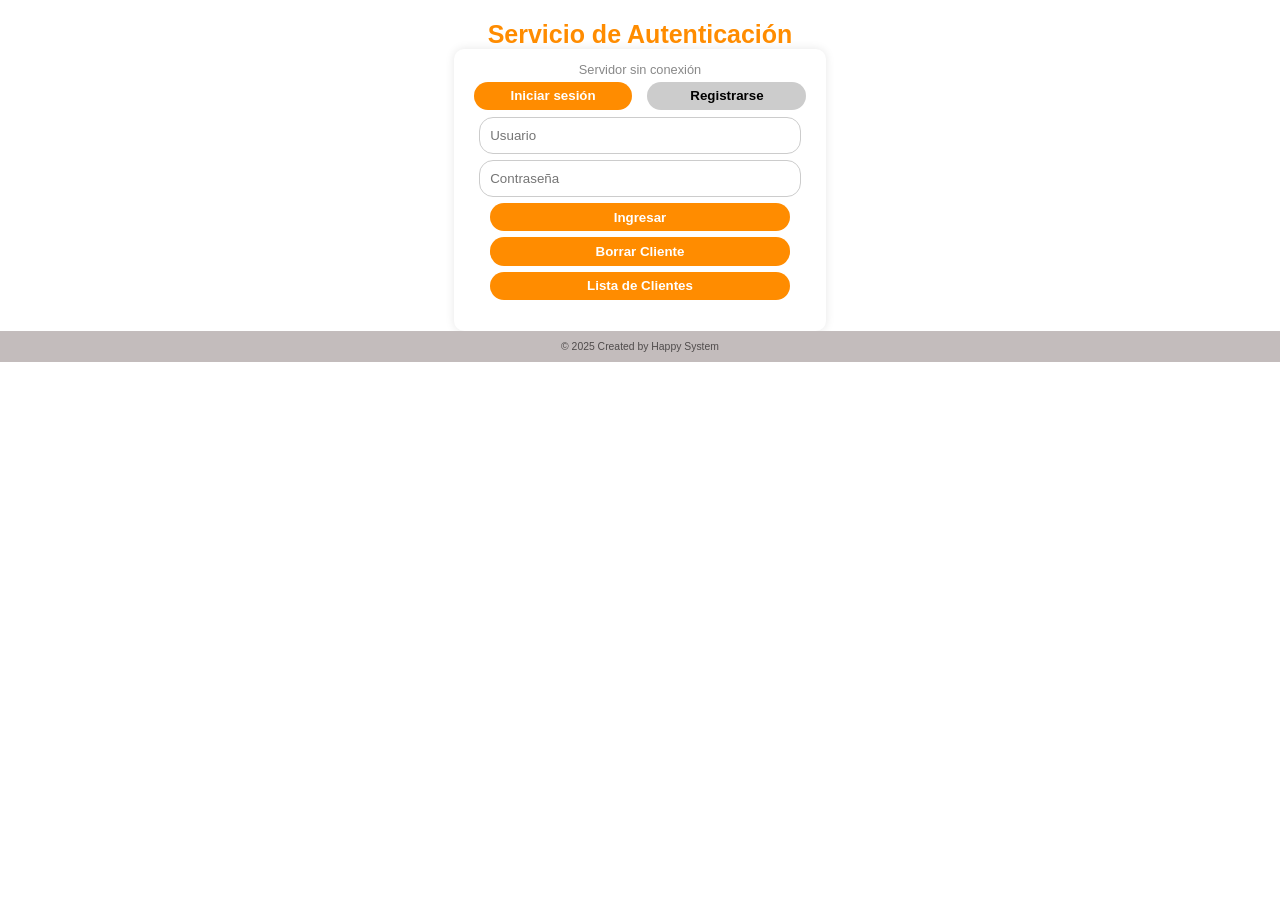
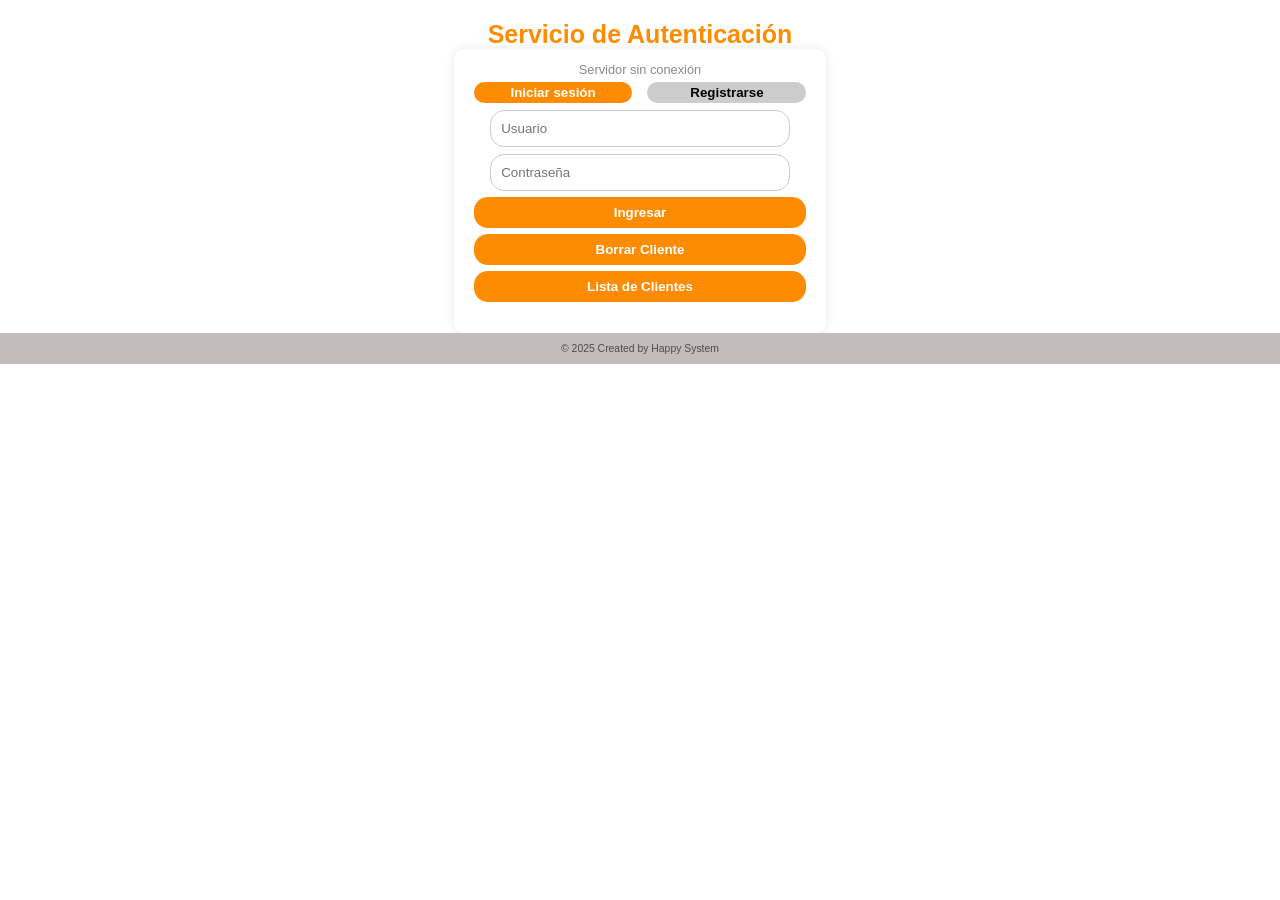

v.2.3 Software GYM para pruebas de carga

--- a/formulario.css
+++ b/formulario.css
@@ -47,7 +47,7 @@ h1 {
 /*--botones Iniciar sesion y Registrarse*/
 .button-group button {
   width: 48%;   /*Ancho de los botones*/
-  padding: 2%;
+  padding: 1%;
   
   border: none;
   border-radius: 14px;
@@ -72,12 +72,13 @@ input {         /*Entradas Usuario y Contraseña*/
   margin-top: 2%;
   border-radius: 14px;
   border: 1px solid #ccc;
+  box-sizing: border-box;
 }
-
+/*boton admin ingresar y cerrar sesion*/
 .action-btn {
-  width: 90%;          /* ocupa máximo el 90% del ancho de la pantalla */
+  width: 100%;          /* mismo ancho que botones administrativos */
   max-width: 400px;    /* nunca más grande que 400px */
-  padding: 2%;
+  padding: 8px 6px;
   margin-top: 6px;     /*Margen arriba de los botones*/
   background: #ff8c00;
   color: white;
@@ -85,12 +86,13 @@ input {         /*Entradas Usuario y Contraseña*/
   border-radius: 14px;
   cursor: pointer;
   font-weight: bold;
+  box-sizing: border-box;
 }
 
 .admin-btn {
   width: 100%;
   max-width: 400px;
-  padding: 12px 18px;
+  padding: 8px 16px;
   margin-top: 8px;
   background: #ff8c00;
   color: #ffffff;
@@ -119,8 +121,40 @@ input {         /*Entradas Usuario y Contraseña*/
   background: #32cd32;
 }
 
-.admin-btn--red {
-  background: #ff6b6b;
+.admin-btn--gray {
+  background: #e0e0e0;
+  color: #333;
+}
+
+.contact-form {
+  width: 100%;
+  max-width: 400px;
+  margin: auto;
+  display: flex;
+  flex-direction: column;
+  gap: 12px;
+  padding: 14px 0;
+}
+
+.contact-form h2 {
+  margin: 0 0 8px 0;
+  color: #ff8c00;
+}
+
+.contact-form label {
+  font-size: 0.94rem;
+  color: #333;
+  text-align: left;
+}
+
+.contact-form input,
+.contact-form textarea {
+  width: 100%;
+  padding: 12px;
+  border-radius: 14px;
+  border: 1px solid #ccc;
+  resize: vertical;
+  box-sizing: border-box;
 }
 
 .image-gallery {
